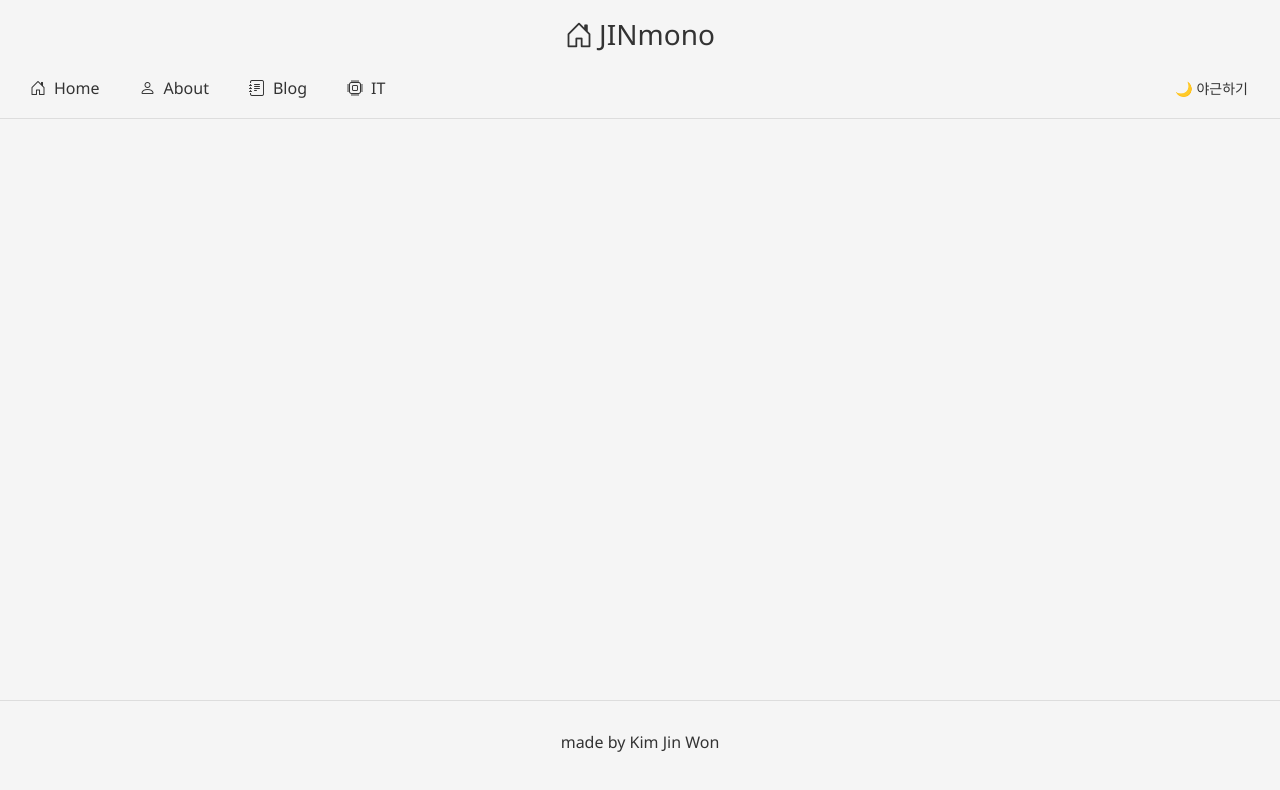
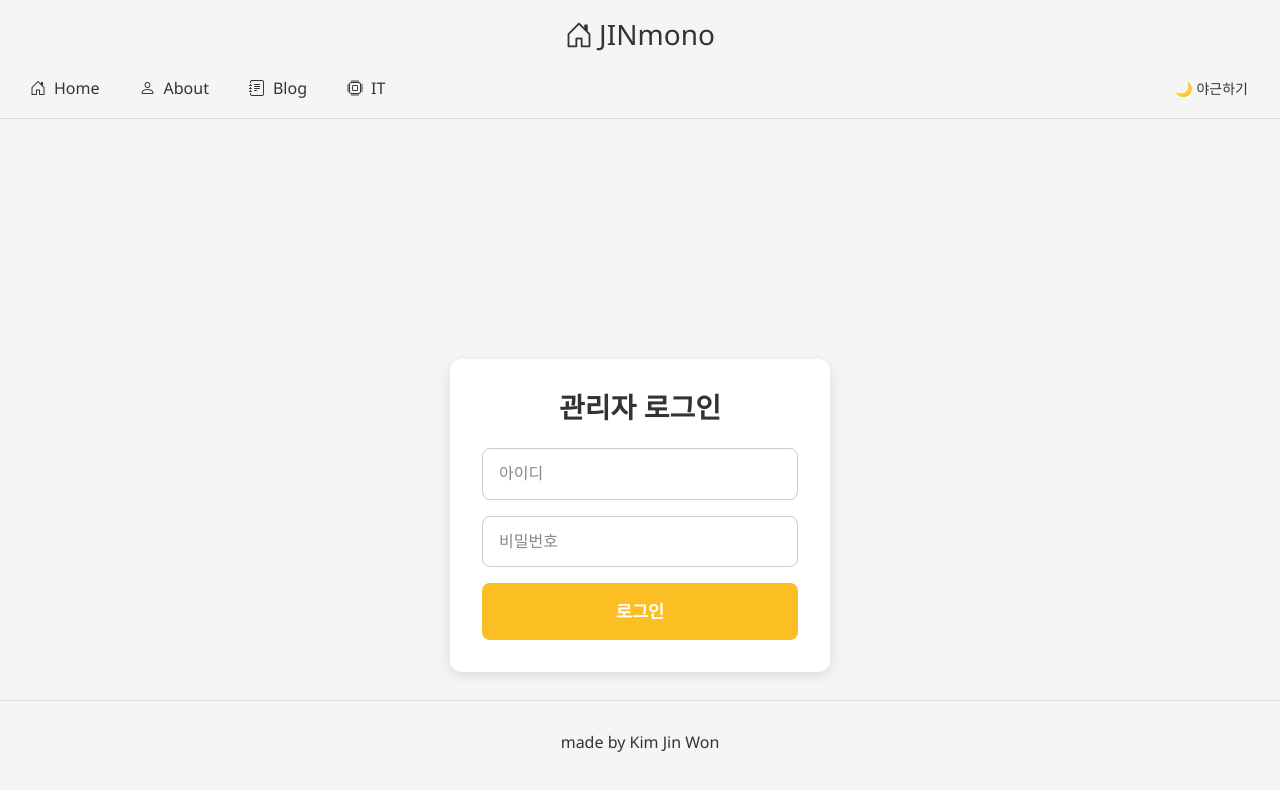
Before and after one commit to JINWON-getup/blog-frontend, a React app: page /adminLogin in a window 1280 px wide. Shown: the top 790 px of the page. Built offline with nearby package versions, Linux system fonts and the light colour scheme; the HTML template or start-up script is replaced by a standard one.

Commit message:
adminLogin add

```diff
--- a/src/components/footer.tsx
+++ b/src/components/footer.tsx
@@ -1,7 +1,17 @@
+import { Link } from "react-router-dom";
+
 export default function Footer() {
     return (
-        <footer className=" h-[100px] flex justify-center items-center border-t border-[#ddd]">
-            <p>made by Kim Jin Won</p>
+        <footer className="h-[100px] flex justify-center items-center border-t border-[#ddd]">
+            <p>
+                made by{" "}
+                <Link
+                    to="/adminLogin"
+                    style={{ textDecoration: "none", color: "#333333" }}
+                >
+                    Kim Jin Won
+                </Link>
+            </p>
         </footer>
     );
 }
--- a/src/css/header.css
+++ b/src/css/header.css
@@ -15,7 +15,6 @@ header {
     border-radius: 8px;
     text-decoration: none;
     gap: 6px;
-    transition: background-color 0.3s ease;
 }
 
 .header-link i {
--- a/src/css/index.css
+++ b/src/css/index.css
@@ -7,9 +7,23 @@
     padding: 0;
     box-sizing: border-box;
 }
+
+html,
+body {
+    transition: background-color 0.5s ease, color 0.5s ease;
+}
+
+button,
+input,
+a {
+    transition: color 0.5s ease, border-color 0.5s.0 ease,
+        background-color 0.5s ease;
+}
 /* ########## major premise ########## */
 
 /* ======================================== 라이트 모드 ======================================== */
+
+
 main {
     flex: 1;
 }
@@ -22,7 +36,6 @@ html:not(.dark) body {
     padding: 0;
     font-family: "Segoe UI", sans-serif;
     line-height: 1.6;
-    transition: 0.5s;
 }
 
 #root {
@@ -40,5 +53,4 @@ html.dark body {
     padding: 0;
     font-family: "Segoe UI", sans-serif;
     line-height: 1.6;
-    transition: 0.5s;
 }
--- a/src/css/nav-bar.css
+++ b/src/css/nav-bar.css
@@ -39,6 +39,20 @@
 }
 
 /* ======================================== 다크 모드 ======================================== */
+.darkmode-toggle {
+    background-color: transparent;
+    color: #333;
+    padding: 6px 12px;
+    border-radius: 6px;
+    font-size: 14px;
+    cursor: pointer;
+}
+
+.darkmode-toggle:hover {
+    background-color: #f0f0f0;
+    color: #000;
+}
+
 .dark .nav-link {
     color: #eee;
 }
@@ -46,21 +60,6 @@
 .dark .nav-link:hover {
     background-color: #333;
     color: #fff;
-}
-
-.darkmode-toggle {
-    background-color: transparent;
-    color: #333;
-    padding: 6px 12px;
-    border-radius: 6px;
-    font-size: 14px;
-    cursor: pointer;
-    transition: background-color 0.3s ease, color 0.3s ease;
-}
-
-.darkmode-toggle:hover {
-    background-color: #f0f0f0;
-    color: #000;
 }
 
 .dark .darkmode-toggle {
--- /dev/null
+++ b/src/pages/login/adminLogin.css
@@ -0,0 +1,81 @@
+/* 기본 (라이트 모드) */
+.login-container {
+    background-color: #f3f4f6;
+    display: flex;
+    justify-content: center;
+    align-items: center;
+    margin-top: 240px;
+}
+
+.login-form {
+    background-color: white;
+    padding: 32px;
+    border-radius: 12px;
+    box-shadow: 0 4px 12px rgba(0, 0, 0, 0.1);
+    width: 380px;
+    box-sizing: border-box;
+}
+
+.login-title {
+    font-size: 1.75rem;
+    font-weight: 700;
+    margin-bottom: 24px;
+    text-align: center;
+    color: #333;
+}
+
+.login-input {
+    width: 100%;
+    padding: 12px 16px;
+    margin-bottom: 16px;
+    border: 1px solid #ccc;
+    border-radius: 8px;
+    font-size: 1rem;
+    outline: none;
+    box-sizing: border-box;
+    background-color: white;
+    color: #111;
+}
+
+.login-input:focus {
+    border-color: #fbbf24;
+}
+
+.login-button {
+    width: 100%;
+    background-color: #fbbf24;
+    border: none;
+    padding: 14px 0;
+    border-radius: 8px;
+    font-weight: 700;
+    font-size: 1.1rem;
+    color: white;
+    cursor: pointer;
+}
+
+.login-button:hover {
+    background-color: #f59e0b;
+}
+
+/* ✅ 다크모드 */
+.dark .login-container {
+    background-color: #1a202c; /* 다크 배경 */
+}
+
+.dark .login-form {
+    background-color: #2d3748; /* 다크 카드 */
+}
+
+.dark .login-title {
+    color: #f9fafb; /* 흰색 */
+}
+
+.dark .login-input {
+    background-color: #4a5568;
+    color: #f9fafb;
+    border: 1px solid #718096;
+}
+
+.dark .login-input:focus {
+    border-color: #fbbf24;
+}
--- /dev/null
+++ b/src/pages/login/adminLogin.tsx
@@ -0,0 +1,60 @@
+import { useState } from "react";
+import axios from "axios";
+import { useNavigate } from "react-router-dom";
+import "./adminLogin.css";
+
+interface LoginResponse {
+    token: string;
+}
+
+export default function Login() {
+    const [username, setUsername] = useState("");
+    const [password, setPassword] = useState("");
+    const navigate = useNavigate();
+
+    const handleLogin = async (e: React.FormEvent) => {
+        e.preventDefault();
+
+        try {
+            const response = await axios.post<LoginResponse>("/api/login", {
+                username,
+                password,
+            });
+
+            const token = response.data.token;
+            localStorage.setItem("token", token);
+            navigate("/admin");
+        } catch (err) {
+            console.error("로그인 실패", err);
+            alert("로그인 실패: 아이디 또는 비밀번호를 확인하세요.");
+        }
+    };
+
+    return (
+        <div className="login-container">
+            <form onSubmit={handleLogin} className="login-form">
+                <h2 className="login-title">관리자 로그인</h2>
+
+                <input
+                    type="text"
+                    placeholder="아이디"
+                    value={username}
+                    onChange={(e) => setUsername(e.target.value)}
+                    className="login-input"
+                />
+
+                <input
+                    type="password"
+                    placeholder="비밀번호"
+                    value={password}
+                    onChange={(e) => setPassword(e.target.value)}
+                    className="login-input"
+                />
+
+                <button type="submit" className="login-button">
+                    로그인
+                </button>
+            </form>
+        </div>
+    );
+}
--- a/src/routes/routes.tsx
+++ b/src/routes/routes.tsx
@@ -2,6 +2,7 @@ import { Routes, Route } from "react-router-dom";
 import Home from "../pages/home";
 import Intro from "../pages/section/intro";
 import It from "../pages/section/it-board";
+import AdminLogin from "../pages/login/adminLogin";
 
 export default function AppRoutes() {
     return (
@@ -9,6 +10,7 @@ export default function AppRoutes() {
             <Route path="/" element={<Home />} />
             <Route path="/intro" element={<Intro />} />
             <Route path="/it" element={<It />} />
+            <Route path="/adminLogin" element={<AdminLogin />} />
         </Routes>
     );
 }
```
